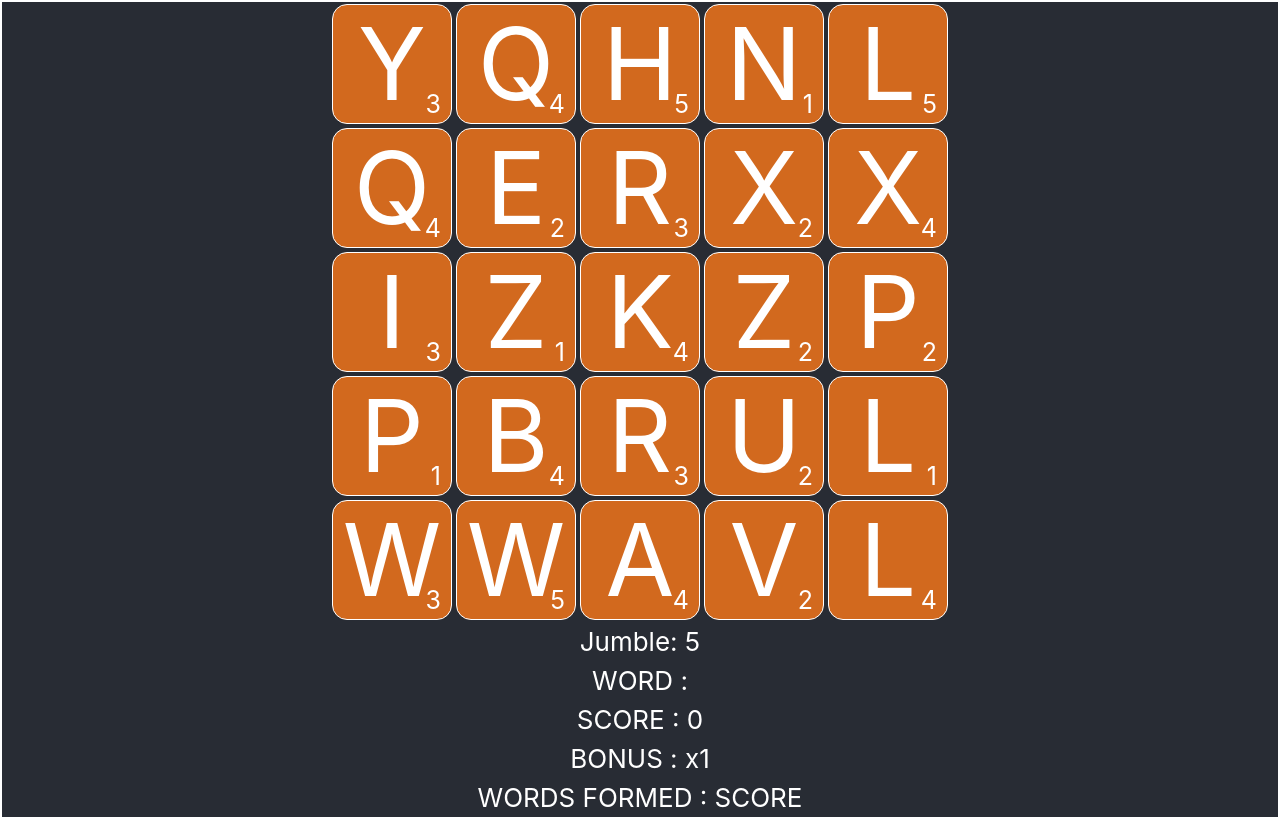
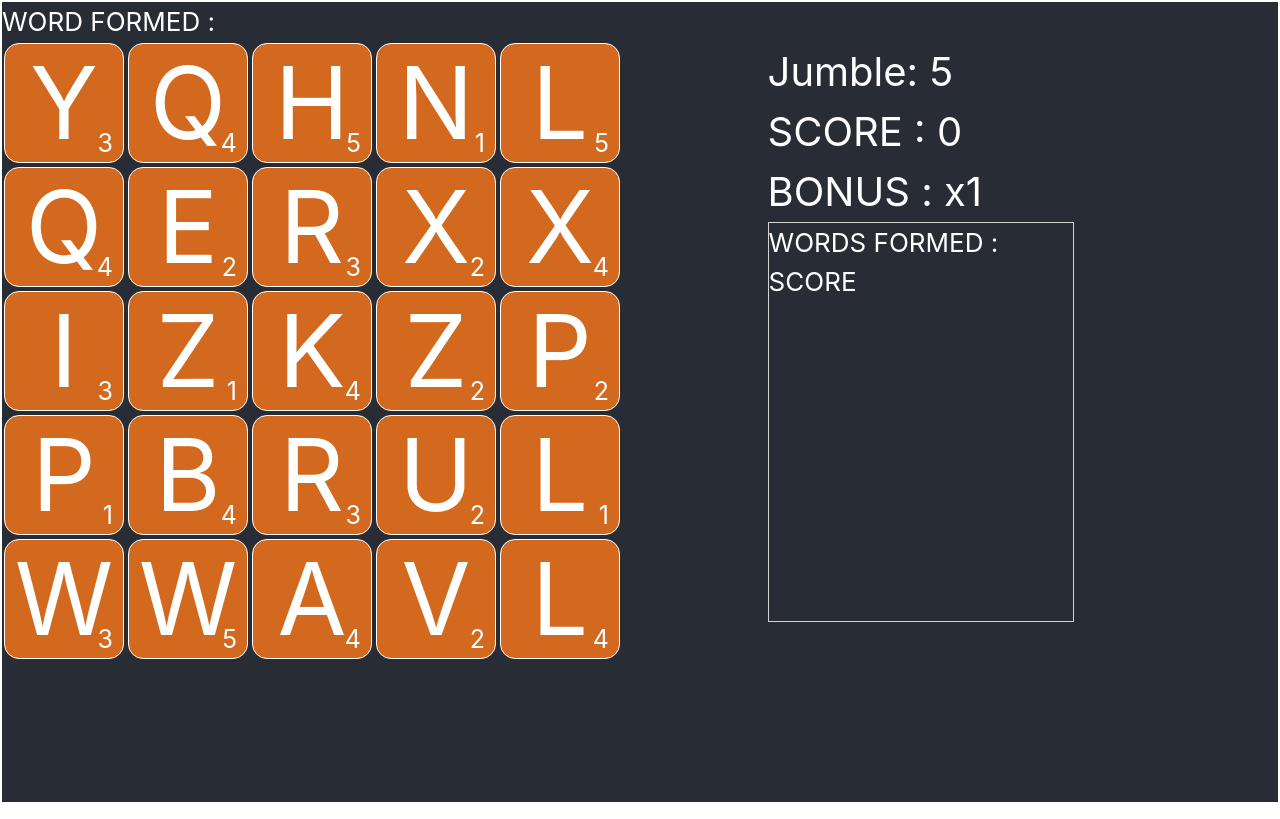
Before and after one commit to astrarudra/the-hateful-8, a React (Create React App) app in the folder finalproject/: page / in a window 1280 px wide. Built offline with nearby package versions, Linux system fonts and the light colour scheme.

Commit message:
Checking in the code

```diff
--- a/finalproject/src/App.css
+++ b/finalproject/src/App.css
@@ -11,10 +11,8 @@
 .main {
   background-color: #282c34;
   min-height: 100vh;
-  display: flex;
-  flex-direction: column;
-  align-items: center;
-  justify-content: center;
+  /* align-items: center;
+  justify-content: center; */
   font-size: calc(10px + 2vmin);
   color: white;
   margin: 2px;
@@ -32,3 +30,13 @@
     transform: rotate(360deg);
   }
 }
+
+.word-border{
+  border: 1px solid #d3d3d3;
+  height: 50%;
+  width: 60%;
+}
+.right-score{
+  font-size: 30pt;
+    padding-top: 30pt;
+}
--- a/finalproject/src/App.js
+++ b/finalproject/src/App.js
@@ -5,12 +5,12 @@ import Tile from './components/Tile'
 import GameGrid from './components/GameGrid'
 
 import _ from 'lodash'
-import { getRndInteger , genTiles , validateSelection } from './utility'
+import { getRndInteger, genTiles, validateSelection } from './utility'
 
 export default class App extends Component {
   constructor(props) {
     super(props);
-    var { alphaMatrix , scoreMatrix } = genTiles(5,5)
+    var { alphaMatrix, scoreMatrix } = genTiles(5, 5)
     this.state = {
       pageSelected: 'home',
       alphaMatrix,
@@ -29,7 +29,7 @@ export default class App extends Component {
 
   jumble = () => {
     var { jumble } = this.state
-    var { alphaMatrix , scoreMatrix } = genTiles(5,5)
+    var { alphaMatrix, scoreMatrix } = genTiles(5, 5)
     this.setState({
       jumble: --jumble,
       alphaMatrix,
@@ -38,25 +38,25 @@ export default class App extends Component {
   }
 
   tileSelected = (rowNo, colNo) => {
-    var { alphaMatrix , scoreMatrix , wordComposed , words = [] , address , score , error , correct , bonus , wordsFormed } = this.state
+    var { alphaMatrix, scoreMatrix, wordComposed, words = [], address, score, error, correct, bonus, wordsFormed } = this.state
 
-    if(error || correct) return
-    if(!validateSelection(rowNo, colNo, address)) return // check if neighbour tiles are selected.
+    if (error || correct) return
+    if (!validateSelection(rowNo, colNo, address)) return // check if neighbour tiles are selected.
 
     wordComposed += alphaMatrix[rowNo][colNo]
-    address.push([rowNo,colNo])
+    address.push([rowNo, colNo])
     var stateObj = { address, wordComposed }
 
-    if(wordComposed.length === 1) stateObj.words = allWords[wordComposed]
-    else if(wordComposed.length >= 3){
+    if (wordComposed.length === 1) stateObj.words = allWords[wordComposed]
+    else if (wordComposed.length >= 3) {
       var filteredWords = words.filter(word => {
-        for (var letter in wordComposed){
-          if(word[letter] !== wordComposed[letter]) return false
+        for (var letter in wordComposed) {
+          if (word[letter] !== wordComposed[letter]) return false
         }
         return true
       })
 
-      if(filteredWords.length === 0) { // Bad combination -> Reset
+      if (filteredWords.length === 0) { // Bad combination -> Reset
         stateObj.error = true
         var futureObj = {
           address: [],
@@ -68,15 +68,15 @@ export default class App extends Component {
         setTimeout(() => { this.setState(futureObj) }, 500);
       }
       else {
-        for(var word in filteredWords){ // Perfect match check
-          if(filteredWords[word] === wordComposed){
+        for (var word in filteredWords) { // Perfect match check
+          if (filteredWords[word] === wordComposed) {
             var wordScore = 0;
             alphaMatrix = _.cloneDeep(alphaMatrix)
             scoreMatrix = _.cloneDeep(scoreMatrix)
             address.forEach(rowCol => {
               wordScore += scoreMatrix[rowCol[0]][rowCol[1]]
-              alphaMatrix[rowCol[0]][rowCol[1]] = String.fromCharCode(getRndInteger(97,123))
-              scoreMatrix[rowCol[0]][rowCol[1]] = getRndInteger(1,6)
+              alphaMatrix[rowCol[0]][rowCol[1]] = String.fromCharCode(getRndInteger(97, 123))
+              scoreMatrix[rowCol[0]][rowCol[1]] = getRndInteger(1, 6)
             })
             wordScore *= bonus
             score = score + wordScore
@@ -103,20 +103,26 @@ export default class App extends Component {
   }
 
   render() {
-    var { state , setState } = this
-    var { pageSelected , alphaMatrix , scoreMatrix , address , wordComposed , score , correct , error , jumble , bonus , wordsFormed } = state
+    var { state, setState } = this
+    var { pageSelected, alphaMatrix, scoreMatrix, address, wordComposed, score, correct, error, jumble, bonus, wordsFormed } = state
     var page = {
       //home : <Home />
     }
 
     return (
-      <div className="main">
+      <div className="main d-flex">
+        <div className="w-75">
+          <div>WORD FORMED : {wordComposed}</div>
           <GameGrid state={state} setState={this.setState} tileSelected={this.tileSelected} />
-          <div onClick={jumble > 0 ? this.jumble : null}>Jumble: {jumble}</div>
-          <div>WORD : {wordComposed}</div>
-          <div>SCORE : {score}</div>
-          <div>BONUS : x{bonus}</div>
-          <div>WORDS FORMED : SCORE </div>
+        </div>
+        <div className="w-50">
+          <div className="right-score">
+            <div onClick={jumble > 0 ? this.jumble : null}>Jumble: {jumble}</div>
+            {/* <div>WORD : {wordComposed}</div> */}
+            <div>SCORE : {score}</div>
+            <div>BONUS : x{bonus}</div>
+          </div>
+          <div className="word-border">WORDS FORMED : SCORE </div>
           <div>{wordsFormed.map(word => {
             return (
               <div className="d-flex">
@@ -127,6 +133,7 @@ export default class App extends Component {
           })
           }
           </div>
+        </div>
       </div>
     )
   }
```
